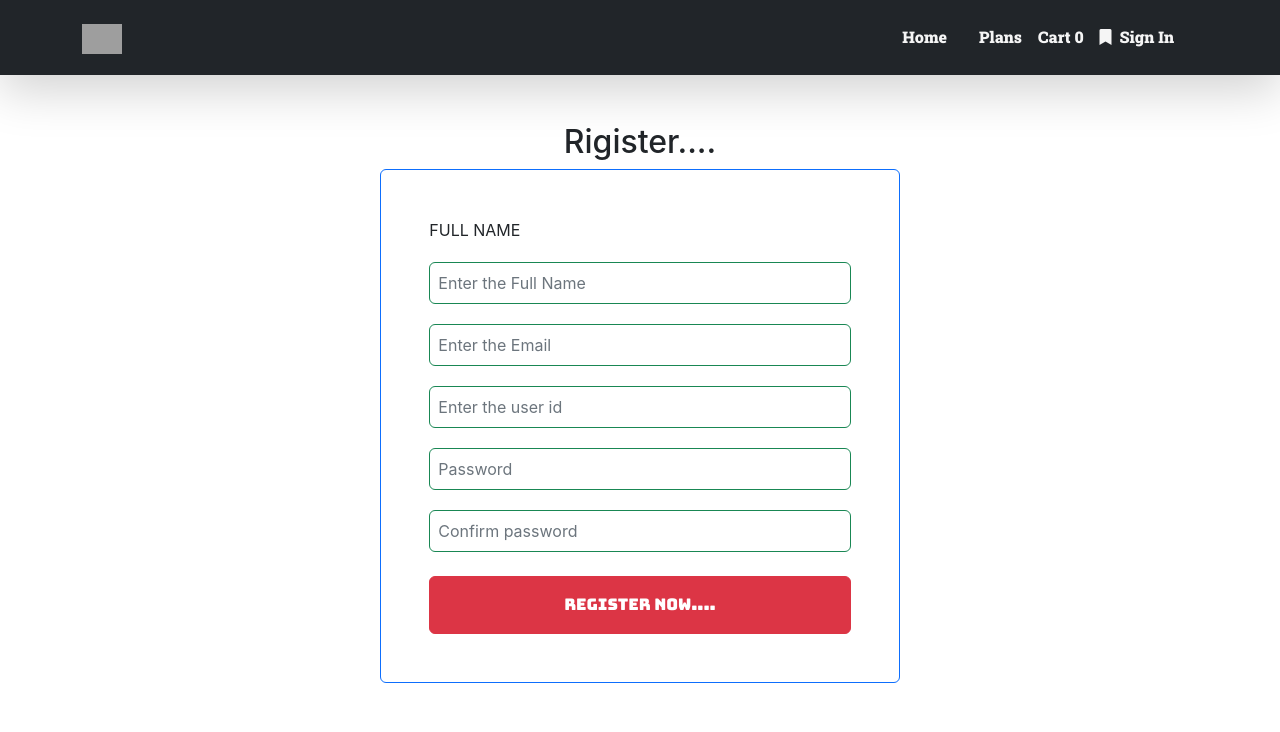
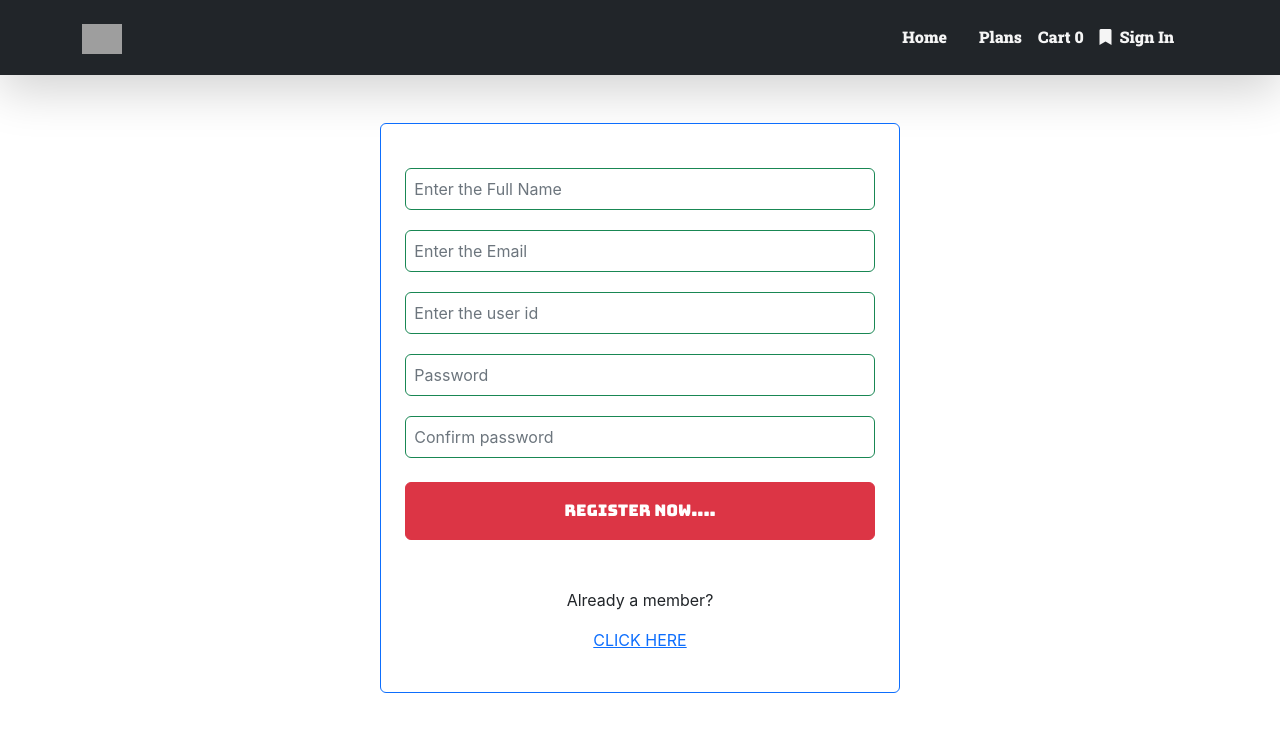
Before and after one commit to JoysonAJ/client, a React (Create React App) app: page /register in a window 1280 px wide. Shown: the top 732 px of the page. Built offline with nearby package versions, Linux system fonts and the light colour scheme; grey boxes are pictures that could not be loaded.

Commit message:
cart designing started.....................................

```diff
--- a/package.json
+++ b/package.json
@@ -14,6 +14,7 @@
     "react-redux": "^8.0.4",
     "react-router-dom": "^6.4.2",
     "react-scripts": "5.0.1",
+    "react-stripe-checkout": "^2.6.3",
     "redux": "^4.2.0",
     "redux-devtools-extension": "^2.13.9",
     "redux-thunk": "^2.4.1",
--- /dev/null
+++ b/src/components/CheckOut.js
@@ -0,0 +1,36 @@
+import React from 'react';
+import StripeCheckout from "react-stripe-checkout";
+import {useSelector} from "react-redux";
+
+function CheckOut(props) {
+    const HandleToken = (token)=>{
+        console.log(token)
+        console.log(currentUser)
+    }
+    const userState = useSelector(state => state.loginUserReducer)
+    const {currentUser} = userState;
+    return (
+
+        <>
+            <div>
+
+               <StripeCheckout
+                   token={HandleToken}
+                   stripeKey={
+                   "pk_test_51LwRWZSG6dv3OaeASSYzZ2F6aMHk5CB1rE0iUFo8PH6SitnIYUfAHGbvMj3OhKd44iAdLnkzzCuvfBuI4DIWk5uZ00IIpMmmWW"
+                   }
+                   amount={(props.totalAmount)*-100}
+                   currency={"INR"}
+                >
+                   <button className={"btn btn-warning btn-outline-dark btn-lg m-3"}>
+                       RECHARGE NOW !
+                   </button>
+
+               </StripeCheckout>
+
+            </div>
+        </>
+    );
+}
+
+export default CheckOut;
--- a/src/components/Success.js
+++ b/src/components/Success.js
@@ -5,7 +5,9 @@ function Success(props) {
         <>
             <div>
                 <div className="alert alert-success" role="alert">
-
+                    <h2>
+                        {props.success}
+                    </h2>
                 </div>
             </div>
         </>
--- a/src/screens/CartScreen.js
+++ b/src/screens/CartScreen.js
@@ -2,6 +2,7 @@ import React from 'react';
 import {useDispatch, useSelector} from "react-redux";
 import {CartReducer} from "../reducers/cartReducer";
 import {addToCart, deleteFromCart} from "../actions/cartAction";
+import CheckOut from "../components/CheckOut";
 
 function CartScreen(props) {
 
@@ -90,9 +91,7 @@ function CartScreen(props) {
                             Total Amount :
                             ₹ {totalAmount} /-
                         </h3>
-                        <button className={"btn btn-warning btn-outline-dark btn-lg m-3"}>
-                            RECHARGE NOW !
-                        </button>
+                       <CheckOut totalAmount={totalAmount}/>
                     </div>
 
                 </div>
--- a/src/screens/LoginScreen.js
+++ b/src/screens/LoginScreen.js
@@ -1,14 +1,21 @@
 import React, {useEffect, useState} from 'react';
 import {Link} from "react-router-dom";
-import {useDispatch} from "react-redux";
+import {useDispatch, useSelector} from "react-redux";
 import {loginUser} from "../actions/userAction";
+import Loading from "../components/Loading";
+import Error from "../components/Error";
 
 function LoginScreen(props) {
 
     const [userId, setUserId] = useState("");
     const [password, setPassword] = useState("");
 
+    //Login status
+    const logInUserState = useSelector(state => state.loginUserReducer);
+    const{loading,error} = logInUserState;
+
     const dispatch = useDispatch();
+
 
     useEffect(() => {
        if(localStorage.getItem("currentUser")){
@@ -25,7 +32,11 @@ function LoginScreen(props) {
     return (
         <>
             <div className={"login-container"}>
+
                 <div className={"card loginCard shadow-lg p-3 mb-5 bg-white rounded border border-warning"}>
+                    {loading && (<Loading />)}
+                    {error && (<Error error={"Invalid ....."}/>)}
+
                     <div className=" mb-4 p-2  ">
                         <input type="text"
                                className="form-control p-2 mt-4 shadow-lg p-3 bg-white rounded border border-info"
--- a/src/screens/RegisterScreen.js
+++ b/src/screens/RegisterScreen.js
@@ -1,6 +1,10 @@
 import React, {useState} from 'react';
 import {useDispatch, useSelector} from "react-redux";
 import {registerUser} from "../actions/userAction";
+import {Link} from "react-router-dom";
+import Loading from "../components/Loading";
+import Success from "../components/Success";
+import Error from "../components/Error";
 
 
 function RegisterScreen(props) {
@@ -13,6 +17,10 @@ function RegisterScreen(props) {
     //Dispatch all data to backend..........................................
     const dispatch = useDispatch();
 
+    //text for registration successful..........................................
+    const registerUserState = useSelector(state => state.registerUserReducer);
+    const{loading,success,error } = registerUserState;
+
     const HandleRegister = () => {
         if (password !== cnfrmPassword) {
             alert("Password should match")
@@ -21,7 +29,7 @@ function RegisterScreen(props) {
                 name, email, userId, password
             }
             console.log(userInfo);
-            dispatch(registerUser(userInfo  ));
+            dispatch(registerUser(userInfo));
         }
 
     }
@@ -32,13 +40,10 @@ function RegisterScreen(props) {
                 <div className={""}>
                     <div className={"row justify-content-center"}>
                         <div className={"col-md-5 text-left"}>
-                            <h2 className={"text-center"}>
-                                Rigister....
-                            </h2>
-                            <div className={"form-group card p-5 border-primary"}>
-                                <label>
-                                    FULL NAME
-                                </label>
+                            <div className={"form-group card p-4 border-primary"}>
+                                {loading && <Loading />}
+                                {success && < Success success={"Registration Completed........."} />}
+                                {error && <Error error={error} />}
                                 <input type={"text"} placeholder={"Enter the Full Name"}
                                        className={"form-control loginInput border-success p-2"}
                                        required
@@ -89,14 +94,22 @@ function RegisterScreen(props) {
                                                setCnfrmPassword(e.target.value)
                                            }
                                        }
-                                       />
-                                <button className={"btn btn-danger mt-4 mb-0  p-3 btn-register"}
-                                        onClick={HandleRegister}
+                                />
+                                <button
+                                    className={"btn btn-danger mt-4 mb-0  p-3 btn-register btn-block justify-content-center mb-4"}
+                                    onClick={HandleRegister}
                                 >
                                     Register Now....
                                 </button>
+                                <div>
+                                    <div className="text-center mt-4">
+                                        <p>Already a member? </p>
+                                        <p><Link to="/login">{"Click Here".toUpperCase()}</Link></p>
+                                    </div>
+                                </div>
 
                             </div>
+
                         </div>
 
                     </div>
```
Also changed, not shown: 1 other file (tests, documents, lock files or other folders).
